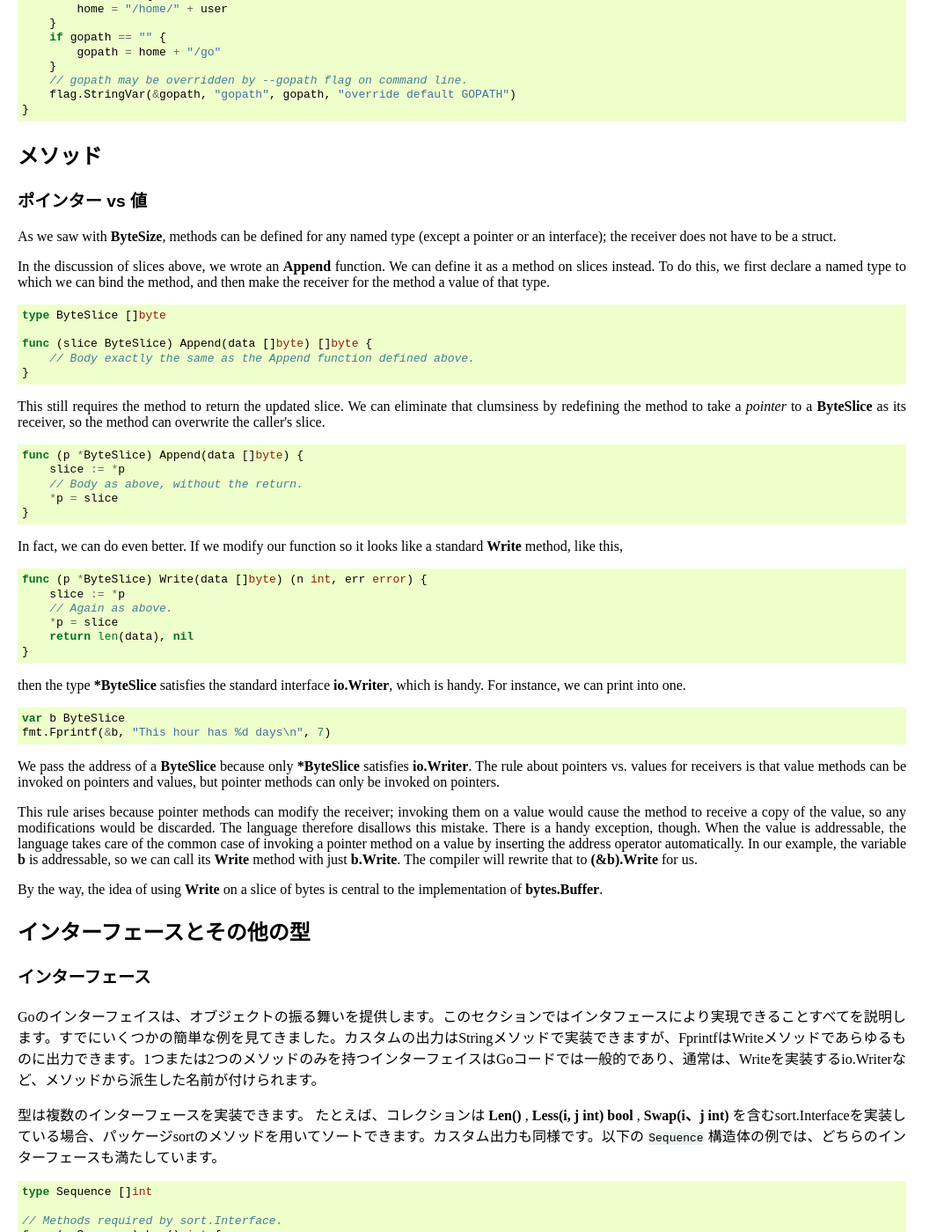
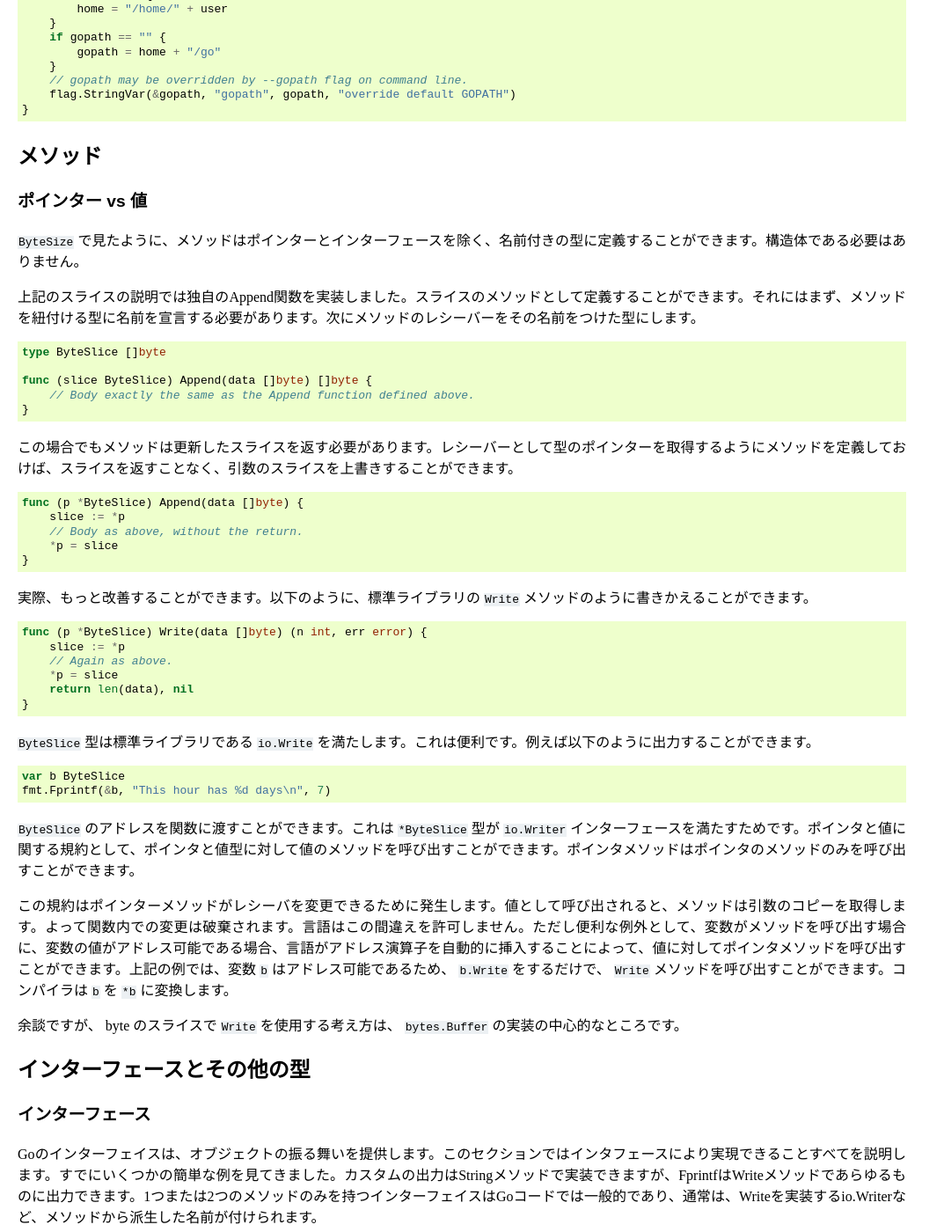
Before and after one commit to d-tsuji/effective_go, a Sphinx documentation site: the page built from source/documents/effective_go_ja.rst, in a window 1280 px wide and 1400 px high, scrolled down 24159 px. Shown: the whole window at 88% size, without its empty margins (0-1073 px from the left). Built offline with Sphinx 7.4.7, drawn with Linux system fonts in a browser that asks for light colours; some of the changed text lies outside the part shown.

Commit message:
add pointer vs value

```diff
--- a/source/documents/effective_go_ja.rst
+++ b/source/documents/effective_go_ja.rst
@@ -1255,14 +1255,9 @@ init関数
 ポインター vs 値
 ~~~~~~~~~~~~~~~~~~~~~~~~~~~~~~~~~~~
 
-As we saw with **ByteSize**, methods can be defined for any named type
-(except a pointer or an interface); the receiver does not have to be a
-struct.
-
-In the discussion of slices above, we wrote an **Append** function. We
-can define it as a method on slices instead. To do this, we first
-declare a named type to which we can bind the method, and then make the
-receiver for the method a value of that type.
+``ByteSize`` で見たように、メソッドはポインターとインターフェースを除く、名前付きの型に定義することができます。構造体である必要はありません。
+
+上記のスライスの説明では独自のAppend関数を実装しました。スライスのメソッドとして定義することができます。それにはまず、メソッドを紐付ける型に名前を宣言する必要があります。次にメソッドのレシーバーをその名前をつけた型にします。
 
 .. code-block:: go
 
@@ -1272,10 +1267,7 @@ receiver for the method a value of that type.
        // Body exactly the same as the Append function defined above.
    }
 
-This still requires the method to return the updated slice. We can
-eliminate that clumsiness by redefining the method to take a *pointer*
-to a **ByteSlice** as its receiver, so the method can overwrite the
-caller's slice.
+この場合でもメソッドは更新したスライスを返す必要があります。レシーバーとして型のポインターを取得するようにメソッドを定義しておけば、スライスを返すことなく、引数のスライスを上書きすることができます。
 
 .. code-block:: go
 
@@ -1285,8 +1277,7 @@ caller's slice.
        *p = slice
    }
 
-In fact, we can do even better. If we modify our function so it looks
-like a standard **Write** method, like this,
+実際、もっと改善することができます。以下のように、標準ライブラリの ``Write`` メソッドのように書きかえることができます。
 
 .. code-block:: go
 
@@ -1297,33 +1288,18 @@ like a standard **Write** method, like this,
        return len(data), nil
    }
 
-then the type ***ByteSlice** satisfies the standard interface
-**io.Writer**, which is handy. For instance, we can print into one.
+``ByteSlice`` 型は標準ライブラリである ``io.Write`` を満たします。これは便利です。例えば以下のように出力することができます。
 
 .. code-block:: go
 
        var b ByteSlice
        fmt.Fprintf(&b, "This hour has %d days\n", 7)
 
-We pass the address of a **ByteSlice** because only ***ByteSlice**
-satisfies **io.Writer**. The rule about pointers vs. values for
-receivers is that value methods can be invoked on pointers and values,
-but pointer methods can only be invoked on pointers.
-
-This rule arises because pointer methods can modify the receiver;
-invoking them on a value would cause the method to receive a copy of the
-value, so any modifications would be discarded. The language therefore
-disallows this mistake. There is a handy exception, though. When the
-value is addressable, the language takes care of the common case of
-invoking a pointer method on a value by inserting the address operator
-automatically. In our example, the variable **b** is addressable, so we
-can call its **Write** method with just **b.Write**. The compiler will
-rewrite that to **(&b).Write** for us.
-
-By the way, the idea of using **Write** on a slice of bytes is central
-to the implementation of **bytes.Buffer**.
-
-.. _interfaces_and_types:
+``ByteSlice`` のアドレスを関数に渡すことができます。これは ``*ByteSlice``  型が ``io.Writer`` インターフェースを満たすためです。ポインタと値に関する規約として、ポインタと値型に対して値のメソッドを呼び出すことができます。ポインタメソッドはポインタのメソッドのみを呼び出すことができます。
+
+この規約はポインターメソッドがレシーバを変更できるために発生します。値として呼び出されると、メソッドは引数のコピーを取得します。よって関数内での変更は破棄されます。言語はこの間違えを許可しません。ただし便利な例外として、変数がメソッドを呼び出す場合に、変数の値がアドレス可能である場合、言語がアドレス演算子を自動的に挿入することによって、値に対してポインタメソッドを呼び出すことができます。上記の例では、変数 ``b`` はアドレス可能であるため、 ``b.Write`` をするだけで、 ``Write`` メソッドを呼び出すことができます。コンパイラは ``b`` を ``*b`` に変換します。
+
+余談ですが、 byte のスライスで ``Write`` を使用する考え方は、 ``bytes.Buffer`` の実装の中心的なところです。
 
 インターフェースとその他の型
 --------------------------------------------------
```
